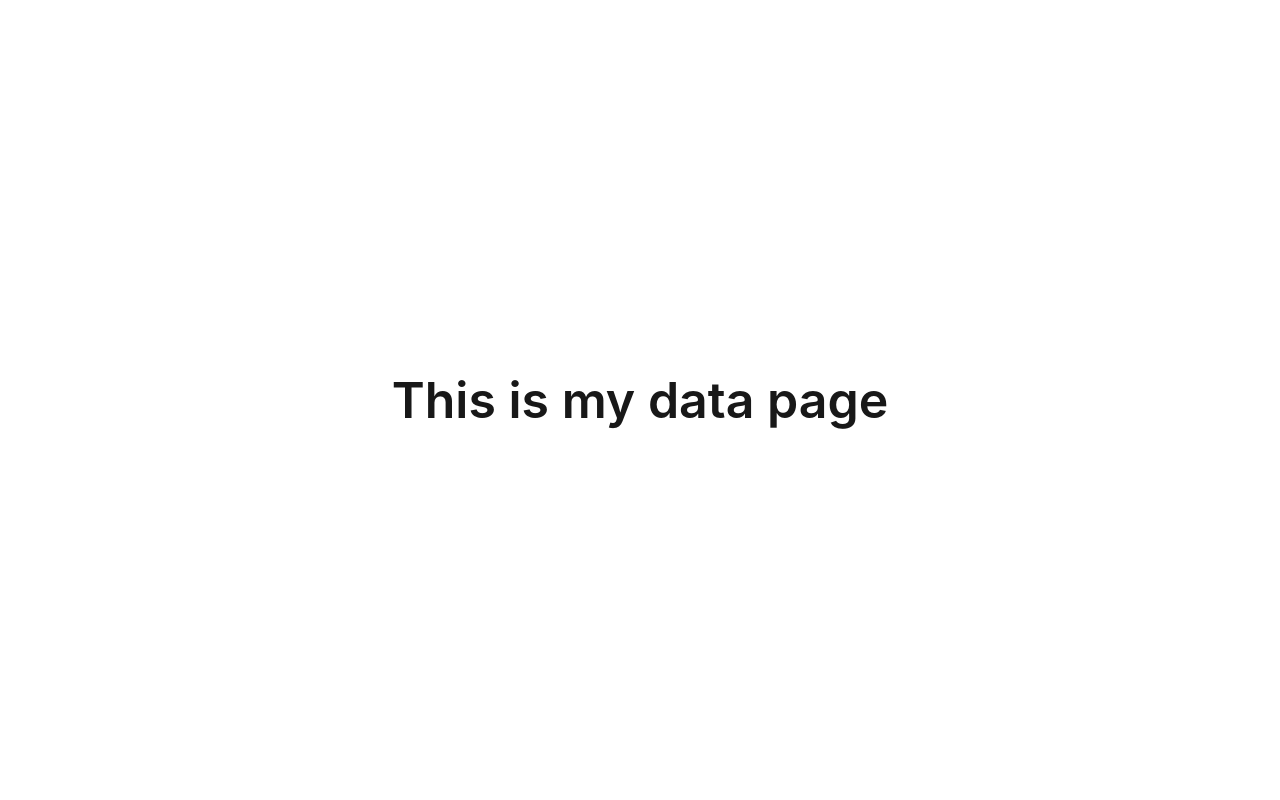
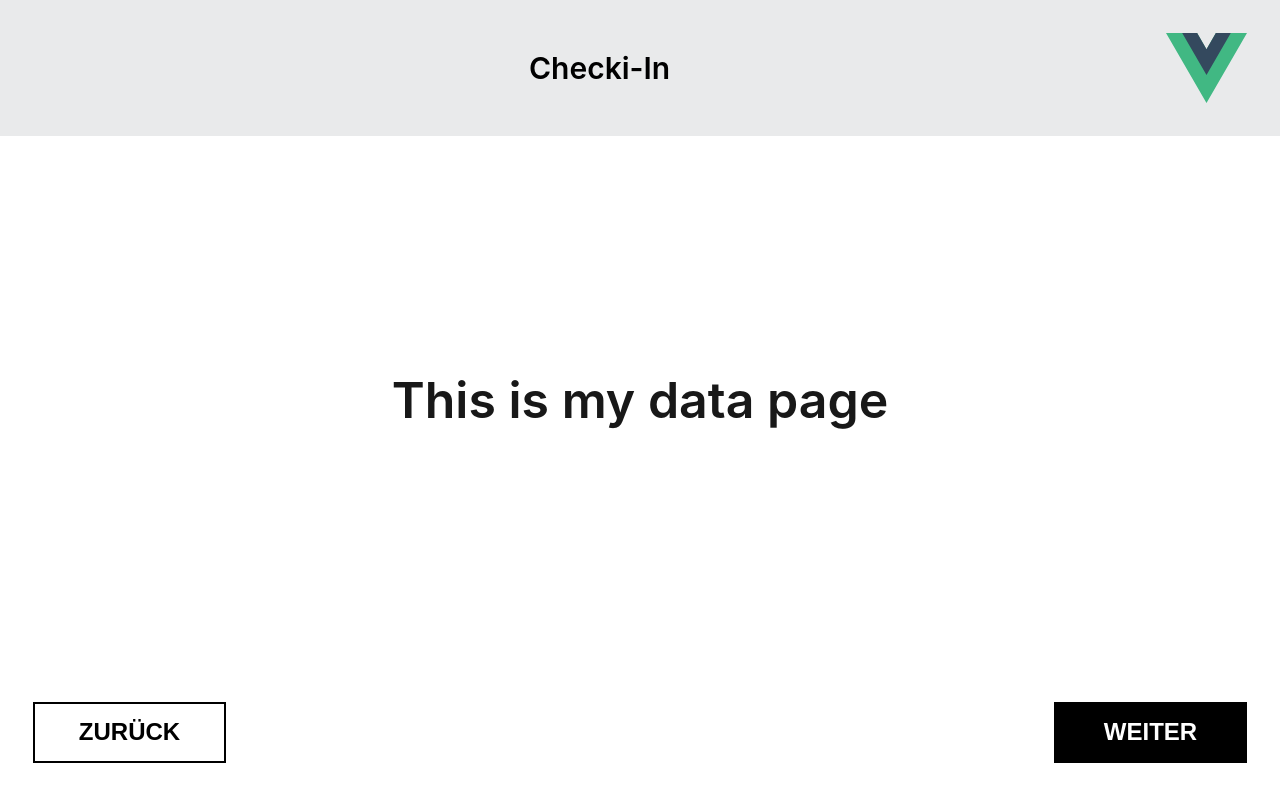
Before and after one commit to patschwendeman/checkin-vue-app, a Vue app: page /data in a window 1280 px wide. Built offline with nearby package versions, Linux system fonts and the light colour scheme.

Commit message:
Add footer bar my data view

```diff
--- a/src/views/MyDataView.vue
+++ b/src/views/MyDataView.vue
@@ -1,9 +1,26 @@
+<script setup lang="ts">
+import MainHeader from '../components/MainHeader.vue'
+import FooterBar from '../components/FooterBar.vue'
+import CustomButton from '../components/CustomButton.vue'
+</script>
+
 <template>
-    <div class="content">
-      <h1>This is my data page</h1>
-    </div>
-  </template>
+  <MainHeader headline="Checki-In" backgroundColor="#e9eaeb" />
+  <div class="content">
+    <h1>This is my data page</h1>
+  </div>
+  <FooterBar />
+</template>
 
-  <style>
-
-  </style>
+<style scoped>
+.footerBar {
+  display: flex;
+  width: 100%;
+  height: 136px;
+  position: fixed;
+  bottom: 0;
+  left: 0;
+  right: 0;
+  color: white;
+}
+</style>
```
